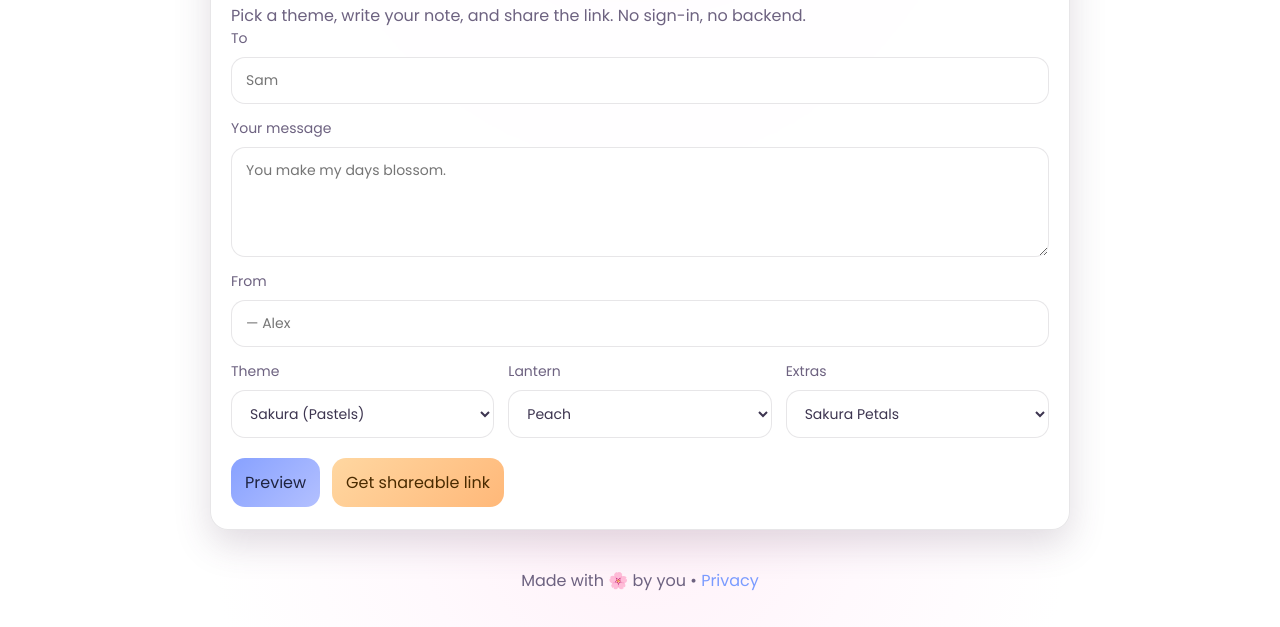
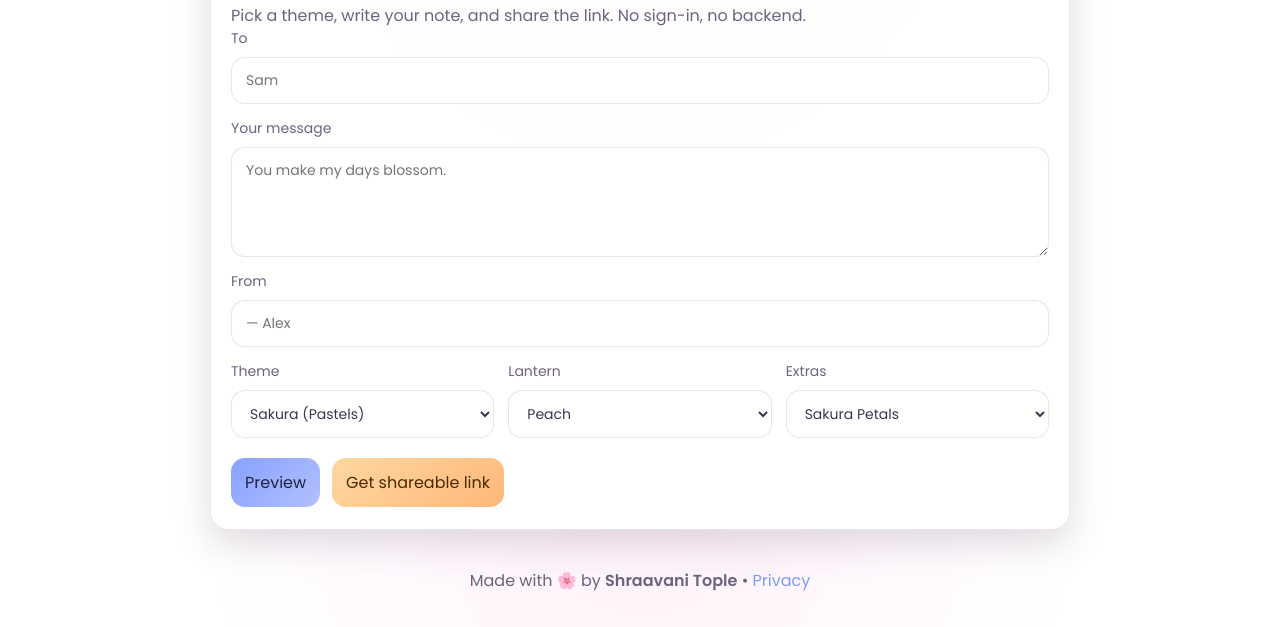
Before and after one commit to ShraavaniTople/sakura-lanterns, a plain HTML site: page index.html in a window 1280 px wide. Shown: the part 270-897 px from the top of the page. Drawn offline with Linux system fonts and the light colour scheme.

Commit message:
Update index footer + colorful theme

```diff
--- a/index.html
+++ b/index.html
@@ -114,9 +114,7 @@
       </div>
     </section>
 
-    <footer class="footer">
-      <span>Made with 🌸 by you • <a href="privacy.html">Privacy</a></span>
-    </footer>
+    <footer class="footer"><span>Made with 🌸 by <strong>Shraavani Tople</strong> • <a href="privacy.html">Privacy</a></span></footer>
   </div>
 
   <script src="app.js"></script>
```
